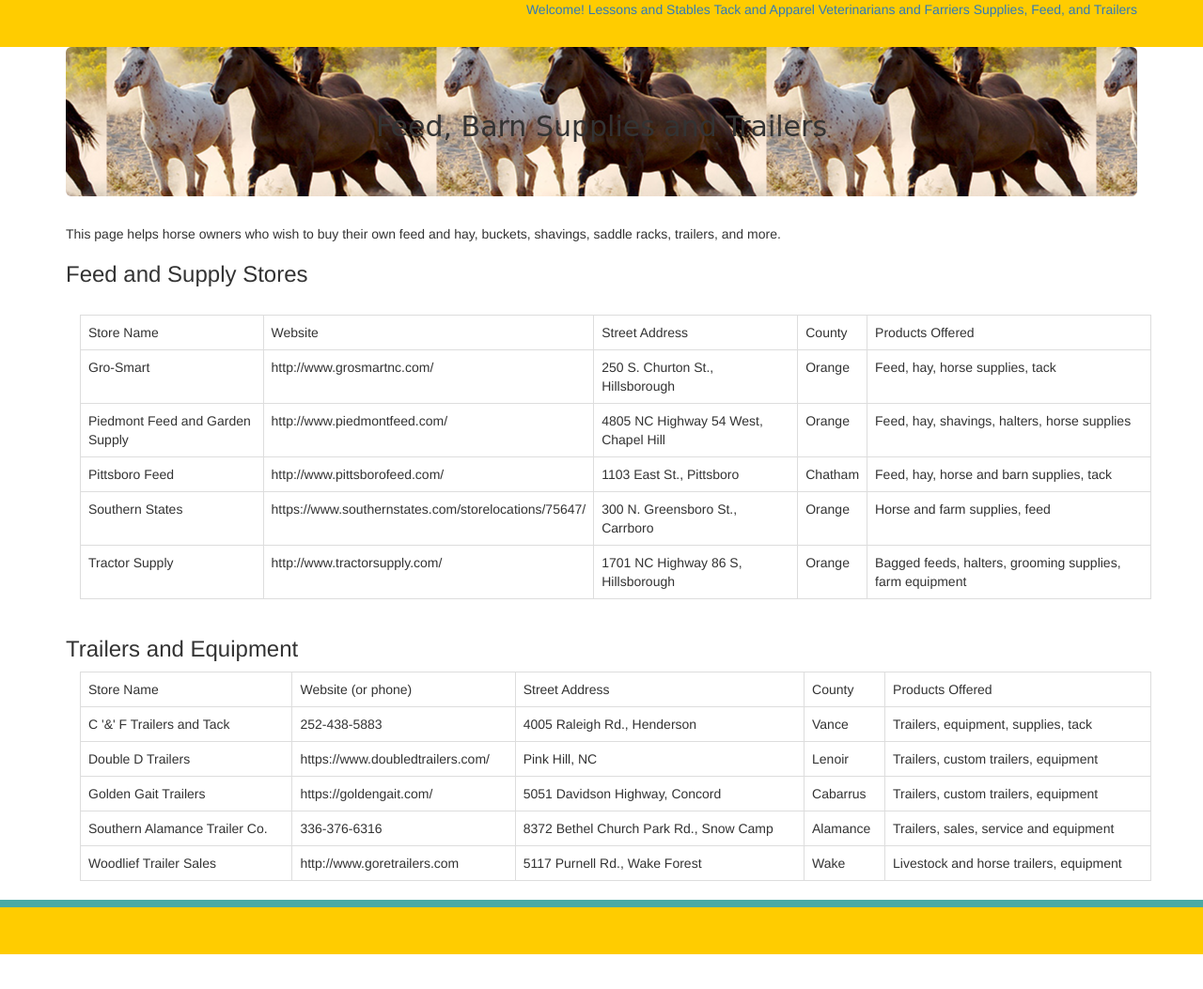
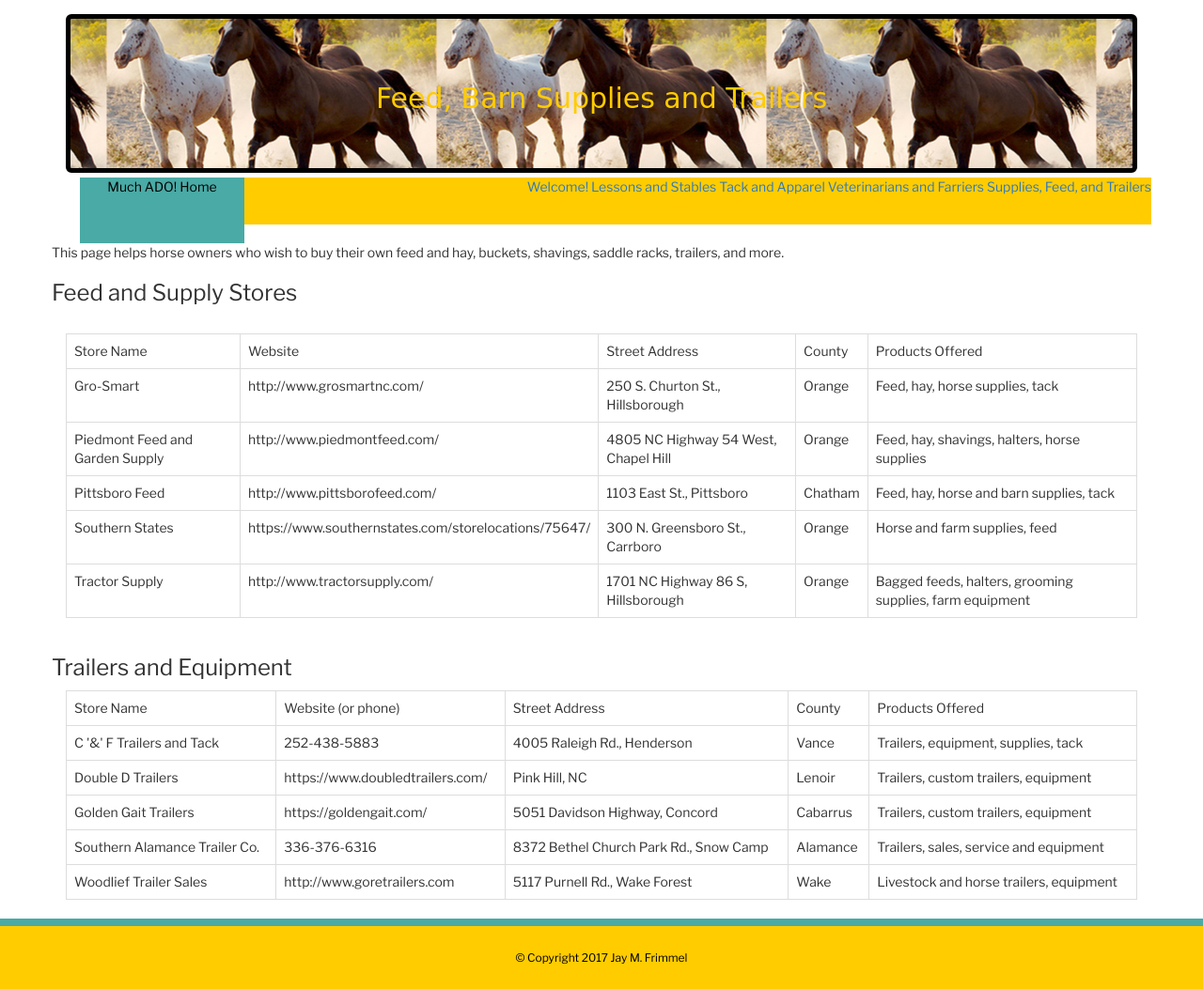
Before and after one commit to JayMFrimmel/equus-services, a PHP site: page /feed-supplies-trailers.html in a window 1280 px wide. Shown: the whole page at 94% size. Before the commit the page ends 1016 px from the top, so only its background shows below. Run offline with PHP 8.4, Linux system fonts and the light colour scheme; some web fonts are replaced.

Commit message:
making changes in code

```diff
--- a/assets/css/style.css
+++ b/assets/css/style.css
@@ -2,11 +2,21 @@ html {
   position: relative;
   min-height: 100%
 }
-header {
+#logo {
+	width: 175px;
+	height: 70px;
+	background-color: #4aaaa5;
+	float: left;
+	color: black;
+	text-align: center;
+
+}
+nav {
 	background-color: #ffcc00;
 	text-align: right;
 	width: 100%;
 	height: 50px;
+
 
 }
 body {
@@ -31,8 +41,10 @@ h1 {
 	background-position: center;
 	/* more adjustments to bootstrap */
 	margin-bottom: 5px;
+	margin-top: 15px;
+	border: 5px solid black;
 }
-.footer {
+footer {
 	background: #ffcc00;
 	color: black;
 	padding: 25px;
--- a/feed-supplies-trailers.html
+++ b/feed-supplies-trailers.html
@@ -2,10 +2,11 @@
 <html lang="en-US">
 <head>
 	<title>Equus-services</title>
-		<link rel="stylesheet" type="text/css" href="assets/css/style.css">
 		<link rel="stylesheet" type="text/css" href="assets/css/reset.css">
 		<!-- Bootstrap link -->
 		<link rel="stylesheet" href="https://maxcdn.bootstrapcdn.com/bootstrap/3.3.7/css/bootstrap.min.css" integrity="sha384-BVYiiSIFeK1dGmJRAkycuHAHRg32OmUcww7on3RYdg4Va+PmSTsz/K68vbdEjh4u" crossorigin="anonymous">
+		<!-- style sheet override bootstrap -->
+		<link rel="stylesheet" type="text/css" href="assets/css/style.css">
 		<!-- Google font links -->
 		<!-- Poller One font -->
 		<link href="https://fonts.googleapis.com/css?family=Poller+One" rel="stylesheet">
@@ -15,9 +16,14 @@
 			<meta name="viewport" content="width=device-width, initial-scale=1.0">
 </head>
 <body>
+	<main class="container">
+		<div class="jumbotron">
+			<h2>Feed, Barn Supplies and Trailers</h2>
+		</div>
 	<!--navigation bar with links to all pages -->
 	<header id="masthead">
 		<div class="container">
+		<a href="index.html" id="logo">Much ADO! Home</a>
 			<nav>
 				<a href="index.html">Welcome!</a>
 				<a href="stables-lessons.html">Lessons and Stables</a>
@@ -28,11 +34,15 @@
 		</div>
 	</header>
 
-	<main class="container">
-		<div class="jumbotron">
-			<h2>Feed, Barn Supplies and Trailers</h2>
+	<div class="row">
+			<div class="col-med-2"></div>
+				<div class="col-med-8">This page helps horse owners who wish to buy their own feed and hay, buckets, shavings, saddle racks, trailers, and more.</div>
+			<div class="col-med-2"></div>
 		</div>
-			<p>This page helps horse owners who wish to buy their own feed and hay, buckets, shavings, saddle racks, trailers, and more.  </p>
+
+		<div class="row">
+			<div class="col-med-2"></div>
+				<div class="col-med-8">
 		<h3>Feed and Supply Stores</h3>
 			<br>
 		<div class="container">
@@ -133,9 +143,11 @@
 		</div>
 	</main>
 
-	<div class="footer">
-	</div>
-
+	<footer>
+		<div class="container">
+			&copy; Copyright 2017 Jay M. Frimmel
+		</div>
+	</footer>
 
 </body>
 </html>
```
Also changed, not shown: contact.html (+13 -5 lines), index.html (+9 -8 lines), stables-lessons.html (+16 -13 lines), tack-apparel.html (+16 -8 lines), vets-farriers.html (+7 -7 lines).
